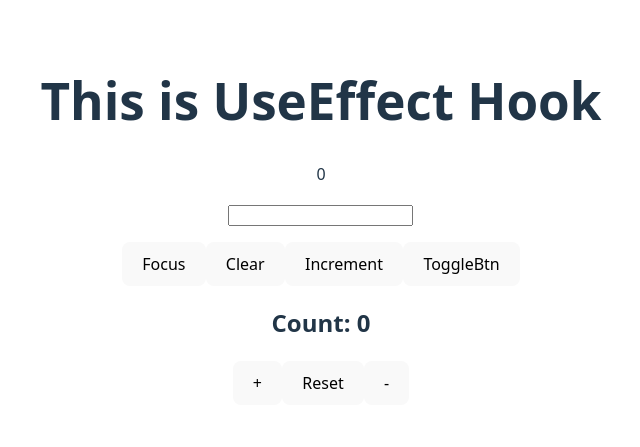
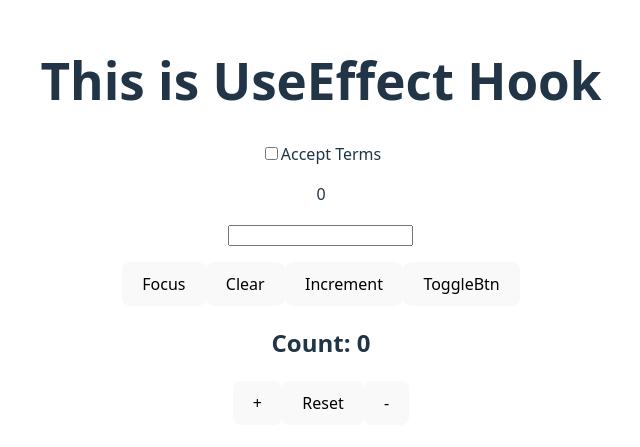
Before and after one commit to sourabhpatole/react-learn, a React app: page / in a window 1280 px wide. Shown: the part 179-626 px from the top of the page, without its empty margins (319-959 px from the left). Built offline with nearby package versions, Linux system fonts and the light colour scheme; the HTML template or start-up script is replaced by a standard one.

Commit message:
new id Checkbox component

```diff
--- a/src/App.jsx
+++ b/src/App.jsx
@@ -5,6 +5,7 @@ import "./App.css";
 import HookExample from "./components/HookExample";
 import ShoppingCart from "./components/ShoppingCart";
 import FancyInput from "./components/FancyInput";
+import Checkbox from "./components/Checkbox";
 
 function App() {
   const [count, setCount] = useState(0);
@@ -17,7 +18,7 @@ function App() {
   return (
     <div>
       <h1>This is UseEffect Hook</h1>
-
+      <Checkbox />
       <p>{count}</p>
       <FancyInput ref={fancyInputRef} />
       <button onClick={() => fancyInputRef.current.focus()}>Focus</button>
--- /dev/null
+++ b/src/components/Checkbox.jsx
@@ -0,0 +1,13 @@
+import React, { useId } from "react";
+
+const Checkbox = () => {
+  const newid = useId();
+  return (
+    <div>
+      <input type="checkbox" id={newid} />
+      <label htmlFor={newid}>Accept Terms</label>
+    </div>
+  );
+};
+
+export default Checkbox;
```
